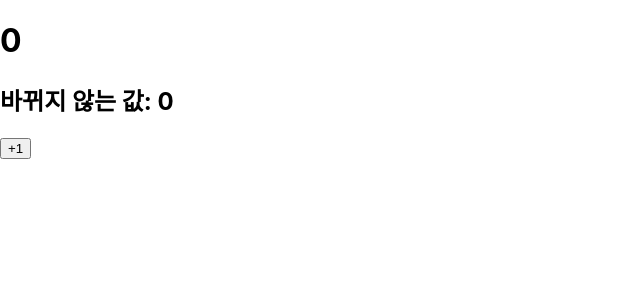
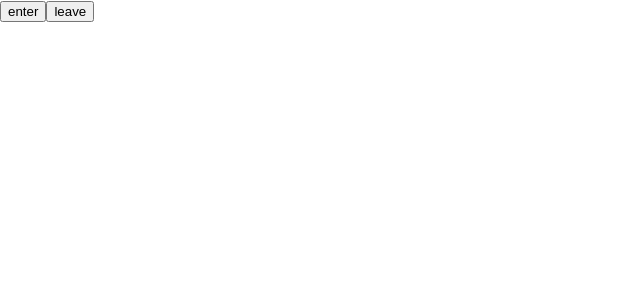
Before and after one commit to cellenar26/react-notebook, a React (Create React App) app in the folder ch02_ch03/hello-react/: page / in a window 1280 px wide. Shown: the top 300 px of the page, without its empty margins (0-640 px from the left). Built offline with nearby package versions, Linux system fonts and the light colour scheme.

Commit message:
ch03 done

```diff
--- a/ch02_ch03/hello-react/src/App.js
+++ b/ch02_ch03/hello-react/src/App.js
@@ -2,12 +2,13 @@
 import './App.css';
 import MyComponent from './MyComponent';
 import Counter from './Counter';
+import Say from './Say';
 
 function App() {
   const number = 0;
   return (
 
-    <Counter />
+    <Say />
 
 
   );
--- /dev/null
+++ b/ch02_ch03/hello-react/src/Say.js
@@ -0,0 +1,16 @@
+import React, { useState } from 'react'
+
+const Say = () => {
+    const [message, setMessage] = useState('')
+    const onClickEnter = () => setMessage('hello!')
+    const onClickLeave = ()=> setMessage('bye bye')
+    return (
+        <div>
+            <button onClick={onClickEnter}>enter</button>
+            <button onClick={onClickLeave}>leave</button>
+            <h1>{message}</h1>
+        </div>
+    )
+}
+
+export default Say
```
